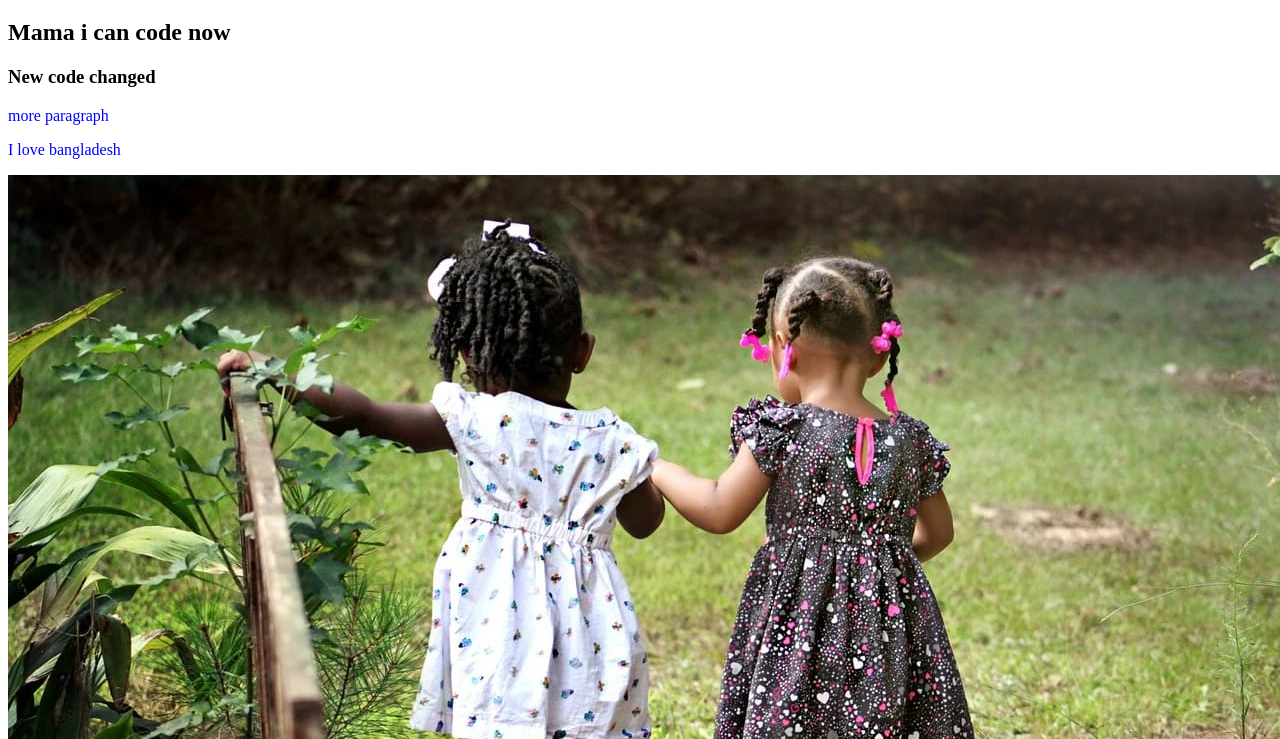
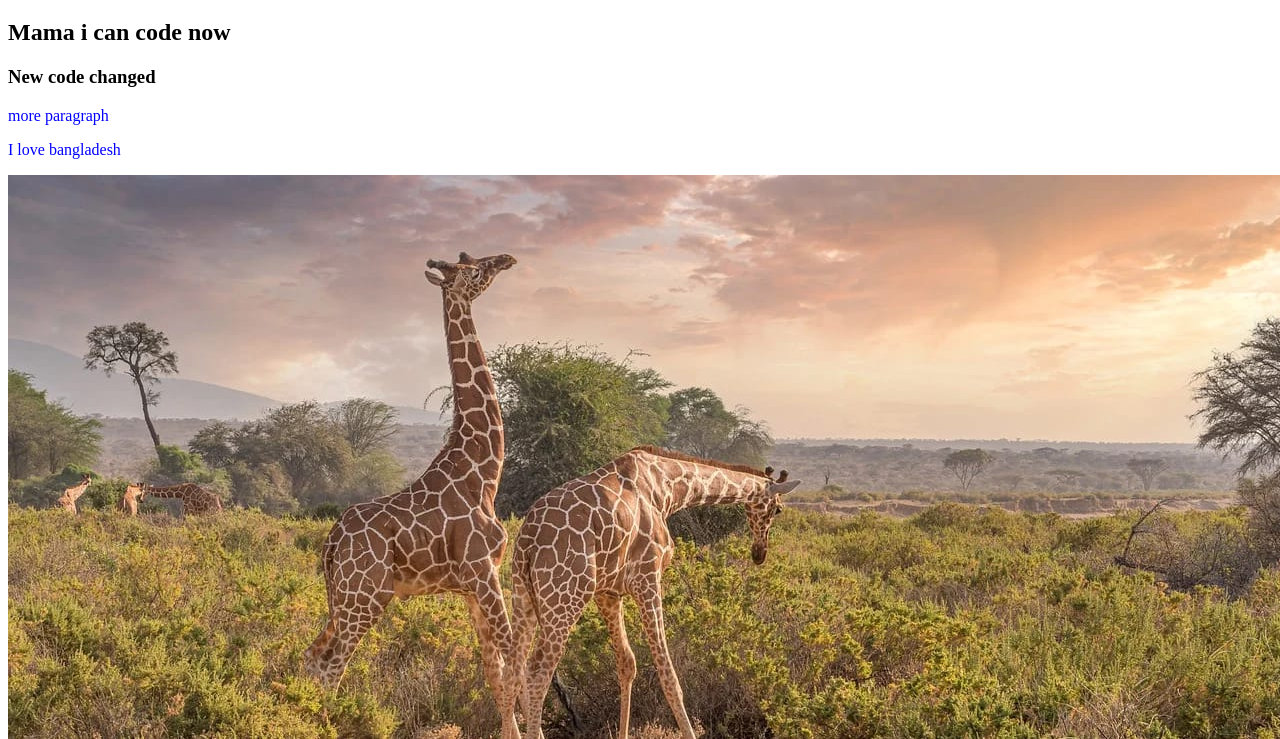
Before and after one commit to rakibislam222/my-second-repo, a plain HTML site: page index.html in a window 1280 px wide. Shown: the part 61-800 px from the top of the page. Drawn offline with Linux system fonts and the light colour scheme.

Commit message:
new image

```diff
--- a/index.html
+++ b/index.html
@@ -13,6 +13,7 @@
     <h3>New code changed</h3>
     <p>more paragraph</p>
     <p>I love bangladesh</p>
+    <img src="images/zeraf.jpeg" alt="">
     <img src="girl.jpeg" alt="">
     <img src="panda.jpeg" alt="">
 </body>
```
Also changed, not shown: images/zeraf.jpeg (renamed from zeraf.jpeg).
